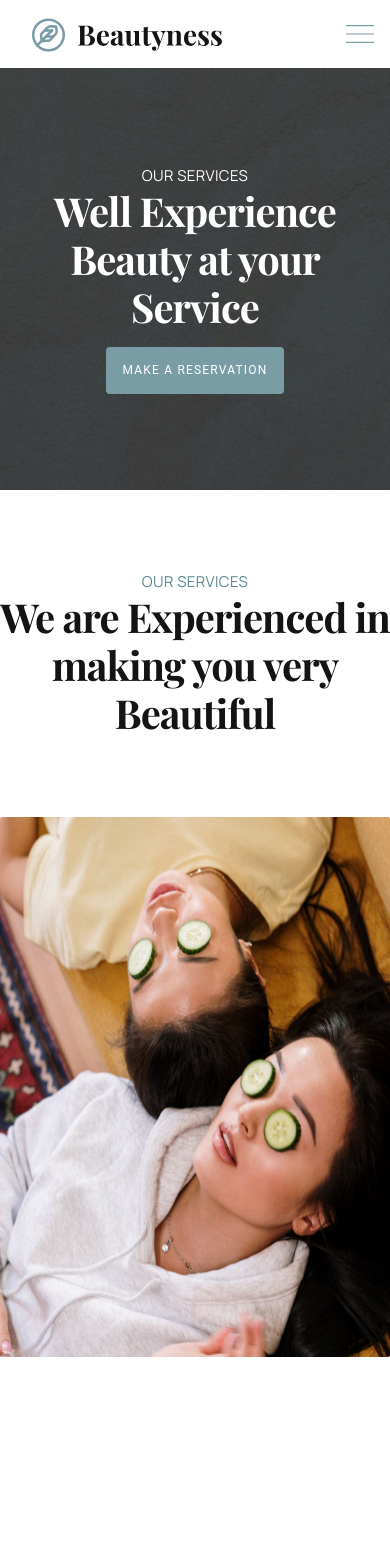
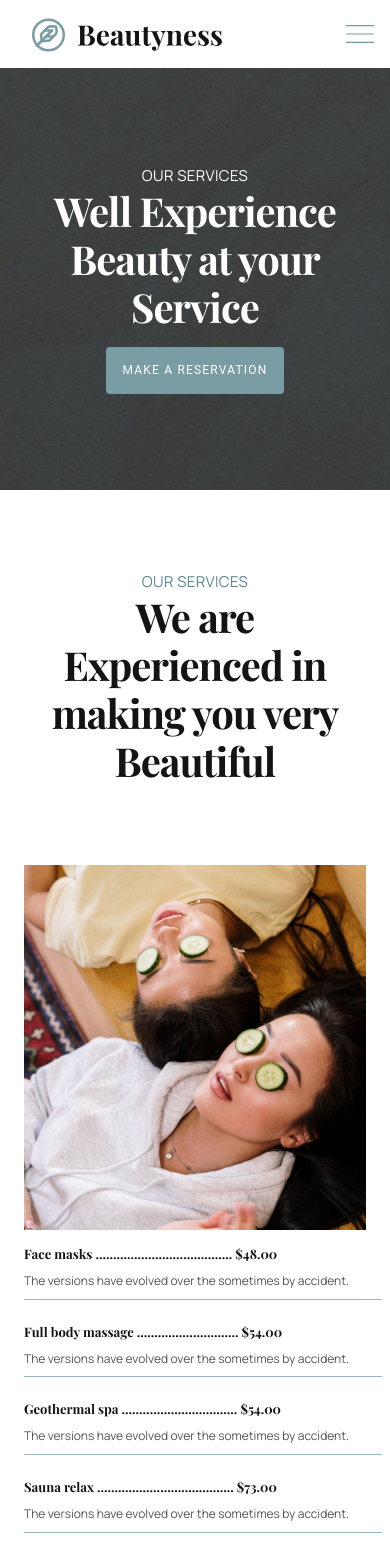
Before and after one commit to FatemeGhalandari/Beautyness, a React (Vite) app: page /Services in a window 390 px wide. Shown: the top 1568 px of the page. Built offline with nearby package versions, Linux system fonts and the light colour scheme.

Commit message:
Update to make responsive

```diff
--- a/src/components/ServicesPage/Service.jsx
+++ b/src/components/ServicesPage/Service.jsx
@@ -2,7 +2,7 @@ import ServiceCard from "./ServiceCard";
 
 const Service = () => (
   <div className="flex flex-col py-20 items-center">
-    <div className="flex flex-col">
+    <div className="flex flex-col px-8">
       <p className="text-[#5C8692] text-center font-manrope text-[15px] font-normal leading-[154.5%] tracking-wide uppercase">
         Our Services
       </p>
--- a/src/components/ServicesPage/ServiceCard.jsx
+++ b/src/components/ServicesPage/ServiceCard.jsx
@@ -2,18 +2,20 @@ import styles from "../../styles";
 import { services } from "../../data";
 
 const ServiceCard = () => (
-  <div className="flex flex-col py-12 items-start justify-center gap-8 ">
-    {services.map((service) => (
+  <div className="flex flex-col py-12 items-center justify-center sm:gap-8 gap-2">
+    {services.map((service, index) => (
       <div
         key={service.id}
-        className="flex flex-row border-b-2 border-[#5C8692] py-8"
+        className={`flex md:flex-row flex-col py-8 border-[#5C8692] px-2 ${
+          index !== services.length - 1 ? "border-b-2" : "border-b-0"
+        }`}
       >
         <img
           src={service.avatar}
           alt={service.id}
-          className="w-[500px] h-[540px] rounded-sm"
+          className="md:w-[500px] md:h-[540px] object-cover rounded-sm px-4"
         />
-        <div className="flex flex-col gap-4 py-2 px-8 ">
+        <div className="flex flex-col gap-4 py-2 pl-4">
           {service.experiences.map((experience) => (
             <div
               key={experience.id}
```
